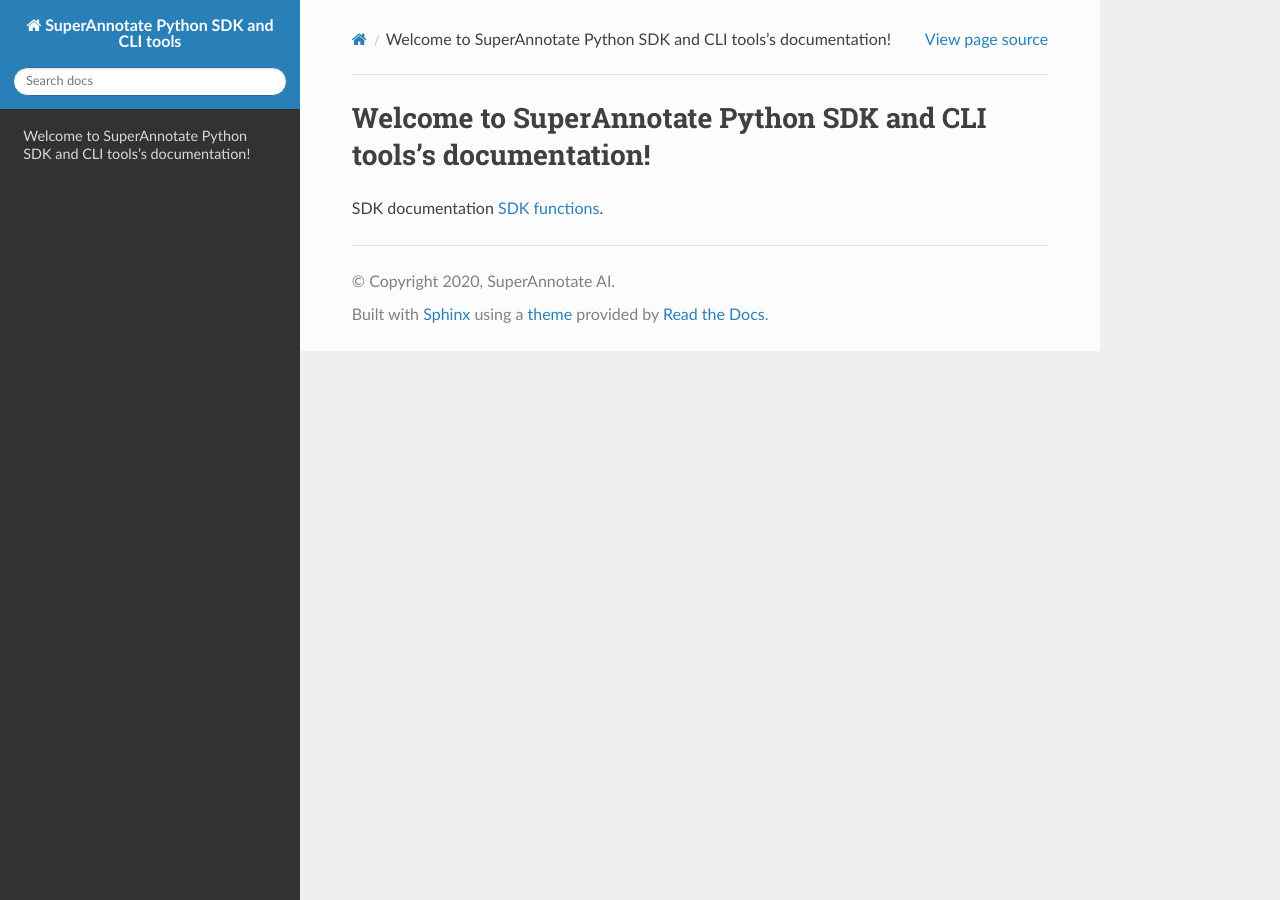
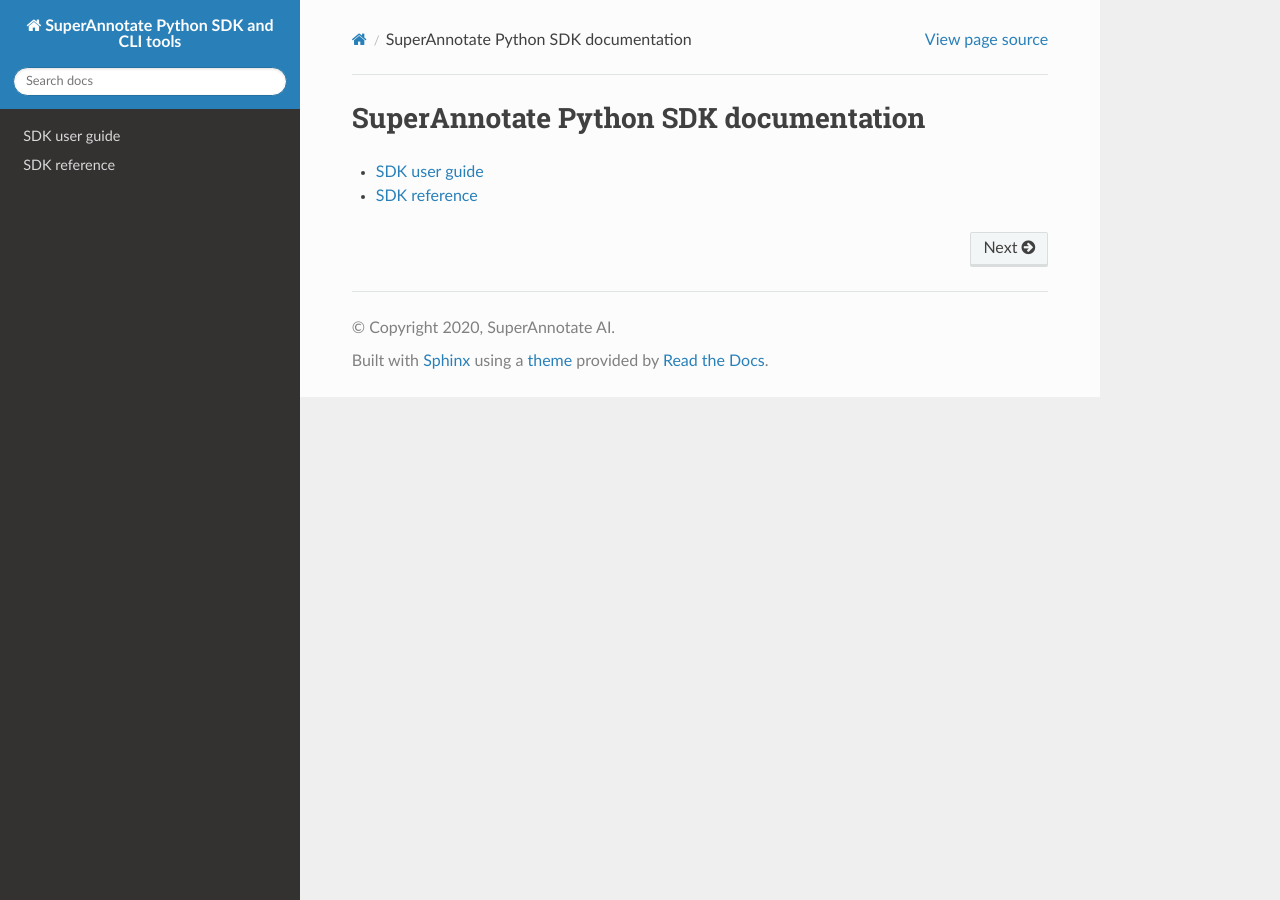
Before and after one commit to superannotateai/superannotate-python-sdk, a Sphinx documentation site: the page built from docs/source/index.rst, in a window 1280 px wide. Built offline with Sphinx 7.4.7 and the Read the Docs theme 2.0.0, drawn with Linux system fonts in a browser that asks for light colours.

Commit message:
Doc improvement

```diff
--- a/docs/source/conf.py
+++ b/docs/source/conf.py
@@ -51,4 +51,4 @@
 # Add any paths that contain custom static files (such as style sheets) here,
 # relative to this directory. They are copied after the builtin static files,
 # so a file named "default.css" will overwrite the builtin "default.css".
-html_static_path = ['_static']
+html_static_path = ['']
--- a/docs/source/index.rst
+++ b/docs/source/index.rst
@@ -3,12 +3,11 @@
    You can adapt this file completely to your liking, but it should at least
    contain the root `toctree` directive.
 
-Welcome to SuperAnnotate Python SDK and CLI tools's documentation!
+SuperAnnotate Python SDK documentation
 ==================================================================
 
-SDK documentation
-:ref:`sdk`.
+.. toctree::
+   :maxdepth: 1
 
-.. toctree::
-   :maxdepth: 2
-   :caption: Contents:
+   tutorial.sdk.rst
+   superannotate.sdk.rst
--- a/docs/source/superannotate.sdk.rst
+++ b/docs/source/superannotate.sdk.rst
@@ -1,6 +1,6 @@
-.. _sdk:
+.. _reference_sdk:
 
-SDK functions
+SDK reference
 ===========================
 
 .. contents::
--- a/setup.py
+++ b/setup.py
@@ -12,7 +12,7 @@
 
 setup(
     name='superannotate',
-    version='0.1.12',
+    version='0.1.13',
     description='Python SDK and CLI tools to SuperAnnotate platform',
     license='MIT',
     author='Hovnatan Karapetyan',
```
Also changed, not shown: other parts of docs/source/superannotate.sdk.rst (+1 -1 lines), docs/source/tutorial.sdk.rst (added, +51 -0 lines), 2 other files.
